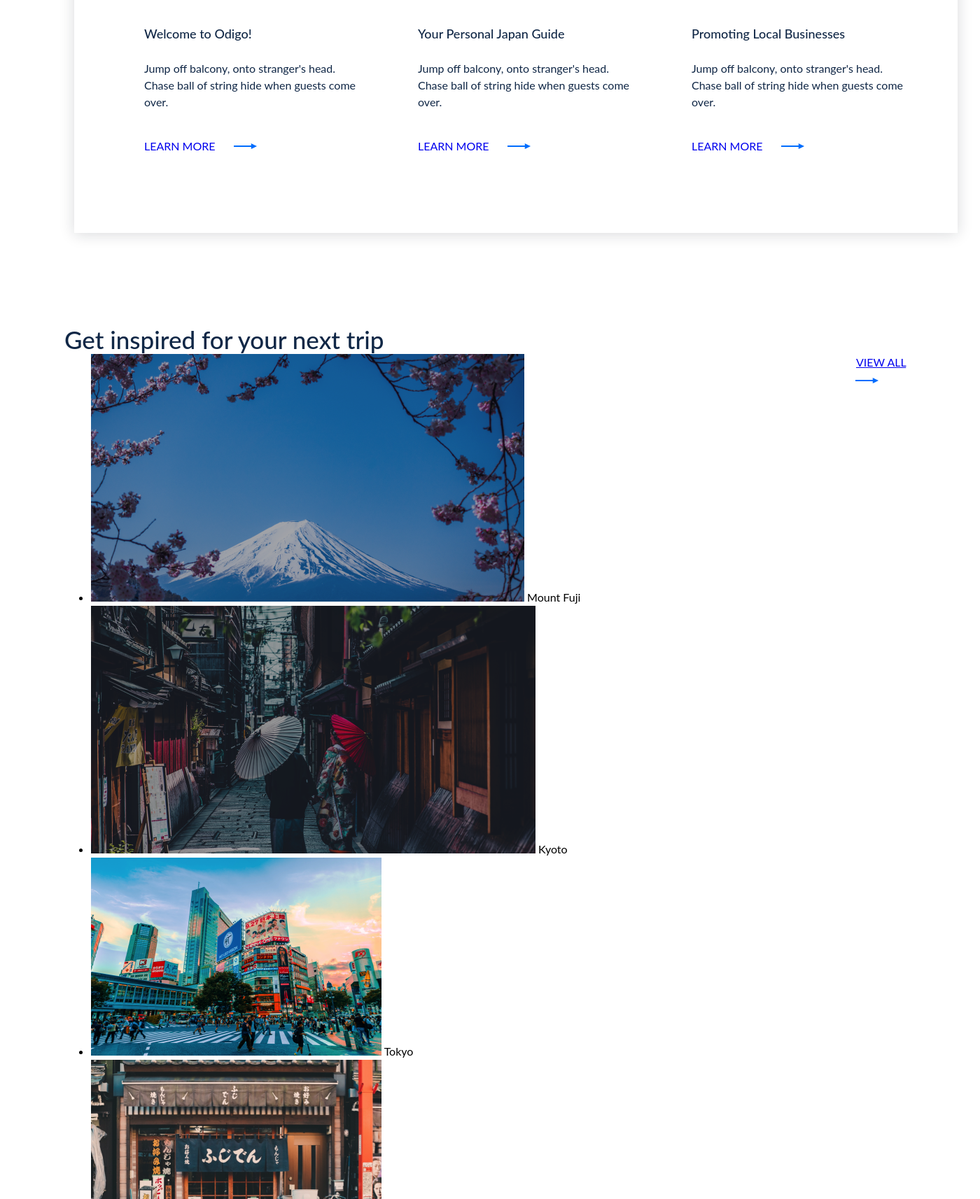
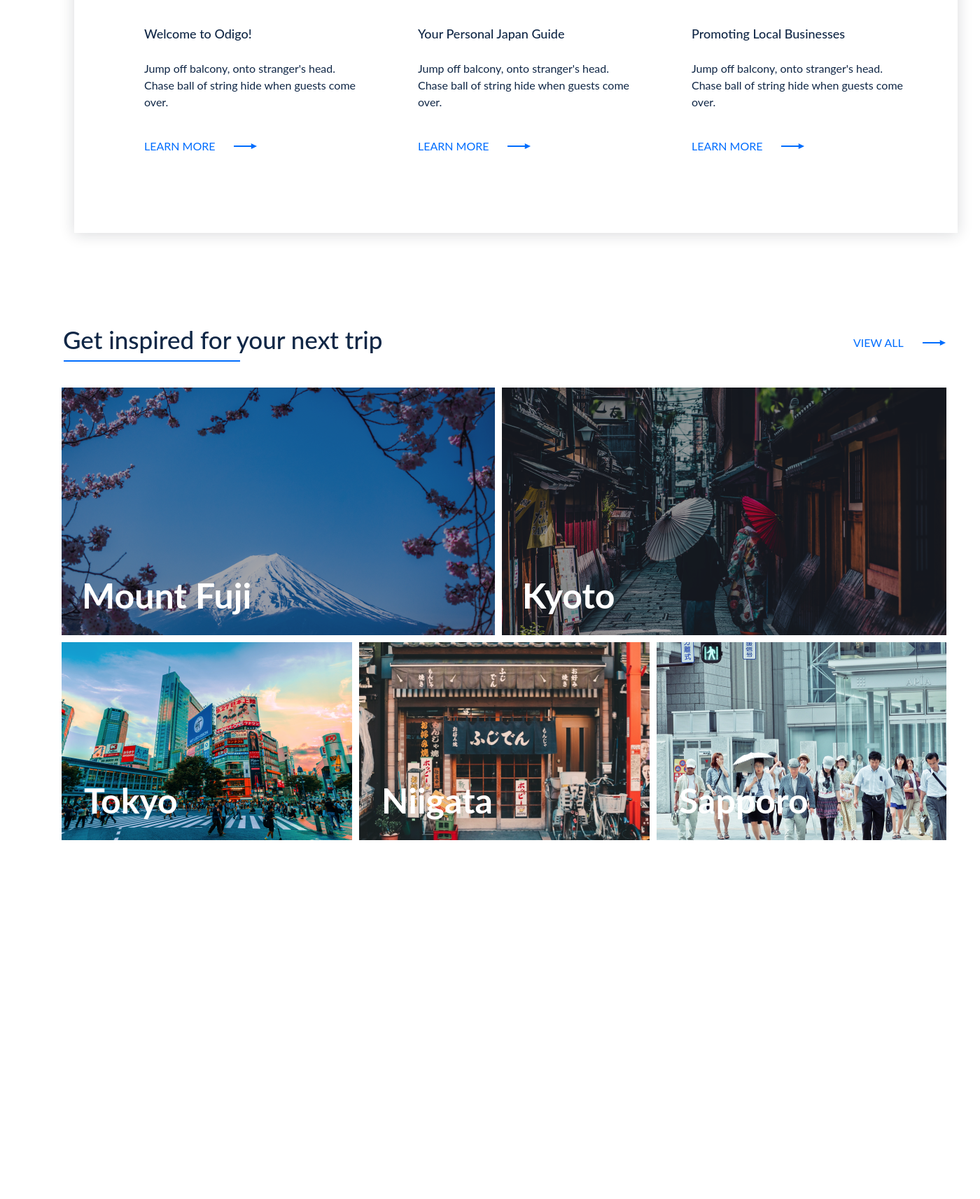
Before and after one commit to ngocngo10/html-css-training, a PHP site: page / in a window 1400 px wide. Shown: the part 1061-2775 px from the top of the page at 70% size. After the commit the page ends 2262 px from the top, so only its background shows below. Run offline with PHP 8.4, Linux system fonts and the light colour scheme; some libraries are stand-ins or nearby versions.

Commit message:
style for images and image titles in inspired section

```diff
--- a/practice-one/assets/css/benefits-section.css
+++ b/practice-one/assets/css/benefits-section.css
@@ -70,7 +70,6 @@
   top: 91.67%;
   height: 24px;
   width: 161px;
-  color: #006DFE;
 }
 
 .benefit-learn-more a:hover {
@@ -85,6 +84,7 @@
   top: calc(50% - 24px/2);
   text-transform: uppercase;
   text-decoration: none;
+  color: #006DFE;
 }
 
 .learn-more__icon {
--- a/practice-one/assets/css/body.css
+++ b/practice-one/assets/css/body.css
@@ -1,7 +1,6 @@
 * {
    font-family: 'Lato';
    font-style: normal;
-
    font-size: 16px;
    font-weight: 400;
    line-height: 24px;
--- a/practice-one/assets/css/inspired-section.css
+++ b/practice-one/assets/css/inspired-section.css
@@ -3,11 +3,12 @@
   width: 1264px;
   height: 735px;
   top: 1525px;
-  margin-left: 90px;
+  margin-left: 88px;
 }
 
 .inspired__title {
-  margin: 0 0 0 2px;
+  margin: 0px 0px 0px 2px;
+  height: 42px;
   width: 457px;
   font-weight: 500;
   font-size: 35px;
@@ -15,31 +16,88 @@
   color: var(--primary-color);
 }
 
+
 .inspired-view-all {
-  display: inline-block;
-  float: right;
+  position: absolute;
   height: 24px;
   width: 132px;
-  /* margin-left: 672px; */
+  left: 1131px;
+  top: 14px;
+  text-decoration: none;
+  text-transform: uppercase;
+  color: #006DFE;
 }
 
 .view-all__content {
-  margin-left: 1px;
-  text-align: right;
-  text-decoration: none;
-  text-transform: uppercase;
+  height: 24px;
+  width: 72px;
 }
 
 .view-all__icon {
-  display: inline-block;
   height: 8px;
   width: 33px;
-  margin-right: 26px;
   margin-top: 8px;
+  float: right;
 }
 
-.inspired__list {}
+.inspired__line {
+  border-top: 2px solid #006DFE;
+  width: 252.16px;
+  margin: 8.5px 0px 0px 2.5px;
+}
 
-.inspired__item {}
+.inspired__list {
+  margin-top: 37.5px;
+  padding: 0px;
+  display: grid;
+  grid-template-columns: 415px 194px 211px 414px;
+  grid-template-rows: 354px 283px;
+  grid-gap: 10px;
+  grid-template-areas:
+    "h1 h1 h2 h2 "
+    "h3 h4 h4 h5";
+}
 
-.inspired__img-title {}
+.inspired__item:first-child {
+  grid-area: h1;
+}
+
+.inspired__item:nth-child(2) {
+  grid-area: h2;
+}
+
+.inspired__item:nth-child(3) {
+  grid-area: h3;
+}
+
+.inspired__item:nth-child(4) {
+  grid-area: h4;
+}
+
+.inspired__item:nth-child(5) {
+  grid-area: h5;
+}
+
+.inspired__item {
+  position: relative;
+  list-style-type: none;
+}
+
+.inspired__img-title {
+  font-weight: 700;
+  font-size: 50px;
+  line-height: 60px;
+  color: var(--secondary-color);
+}
+
+.inspired__img-title--row1 {
+  position: absolute;
+  left: 29px;
+  top: 267px;
+}
+
+.inspired__img-title--row2 {
+  position: absolute;
+  left: 32px;
+  top: 196px;
+}
--- a/practice-one/index.html
+++ b/practice-one/index.html
@@ -92,32 +92,31 @@
     </section>
     <section class="inspired-section">
       <h2 class="inspired__title">Get inspired for your next trip</h2>
-      <div class="inspired-view-all">
-        <a href="javascript:void(0)">
-          <span class="view-all__content">View all</span>
-          <img class="view-all__icon" src="./assets/images/arrow-icon.png" alt="arrow-icon">
-        </a>
-      </div>
+      <a class="inspired-view-all" href="javascript:void(0)">
+        <span class="view-all__content">View all</span>
+        <img class="view-all__icon" src="./assets/images/arrow-icon.png" alt="arrow-icon">
+      </a>
+      <div class="inspired__line"></div>
       <ul class="inspired__list">
-        <li class="inspired__item">
+        <li class="inspired__item ">
           <img src="./assets/images/inspired-mount-fuji.png" alt="">
-          <span class="inspired__img-title">Mount Fuji</span>
+          <span class="inspired__img-title  inspired__img-title--row1">Mount Fuji</span>
         </li>
         <li class="inspired__item">
           <img src="./assets/images/inspired-kyoto.png" alt="">
-          <span class="inspired__img-title">Kyoto</span>
+          <span class="inspired__img-title inspired__img-title--row1">Kyoto</span>
         </li>
         <li class="inspired__item">
           <img src="./assets/images/inspired-tokyo.png" alt="">
-          <span class="inspired__img-title">Tokyo</span>
+          <span class="inspired__img-title inspired__img-title--row2">Tokyo</span>
         </li>
         <li class="inspired__item">
           <img src="./assets/images/inspired-niigata.png" alt="">
-          <span class="inspired__img-title">Niigata</span>
+          <span class="inspired__img-title inspired__img-title--row2">Niigata</span>
         </li>
         <li class="inspired__item">
           <img src="./assets/images/inspired-sapporo.png" alt="">
-          <span class="inspired__img-title">Sapporo</span>
+          <span class="inspired__img-title inspired__img-title--row2">Sapporo</span>
         </li>
       </ul>
     </section>
```
